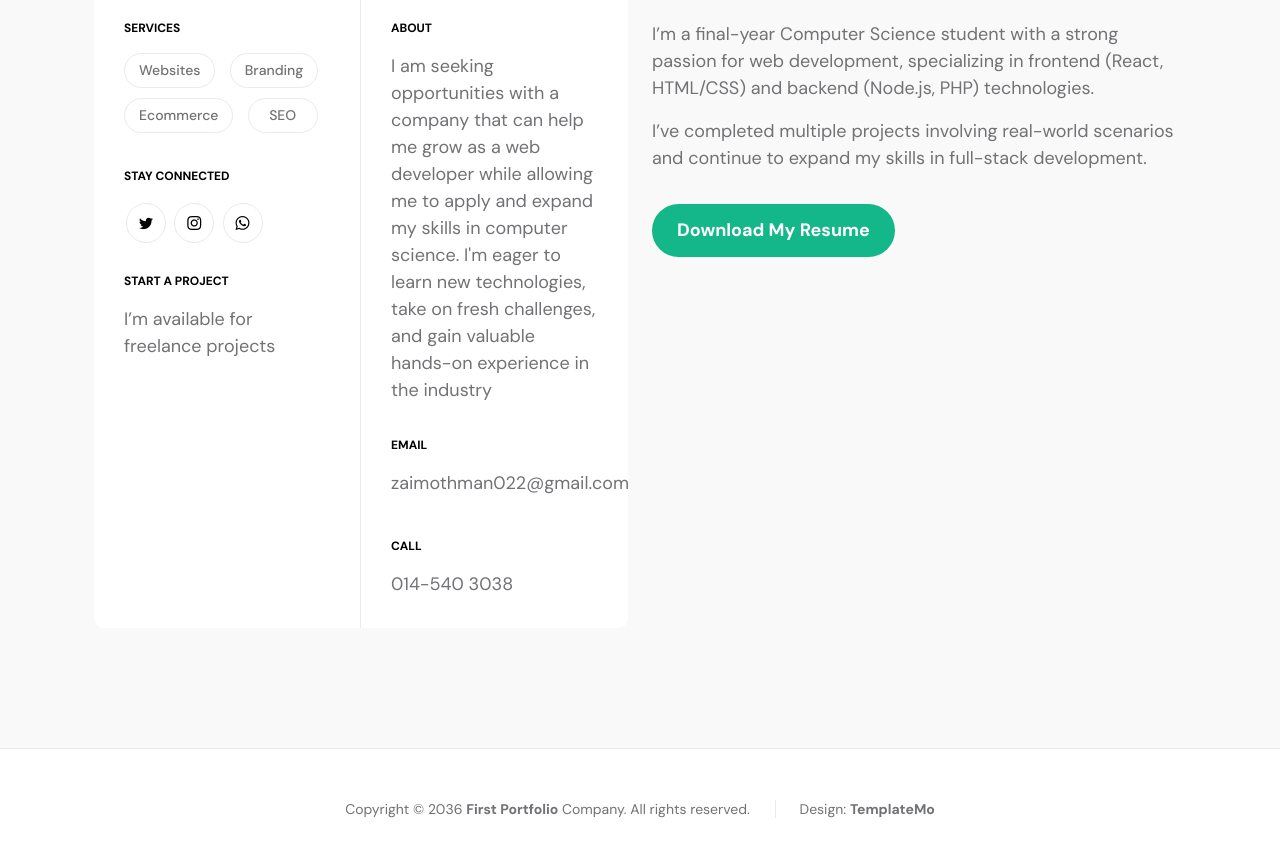
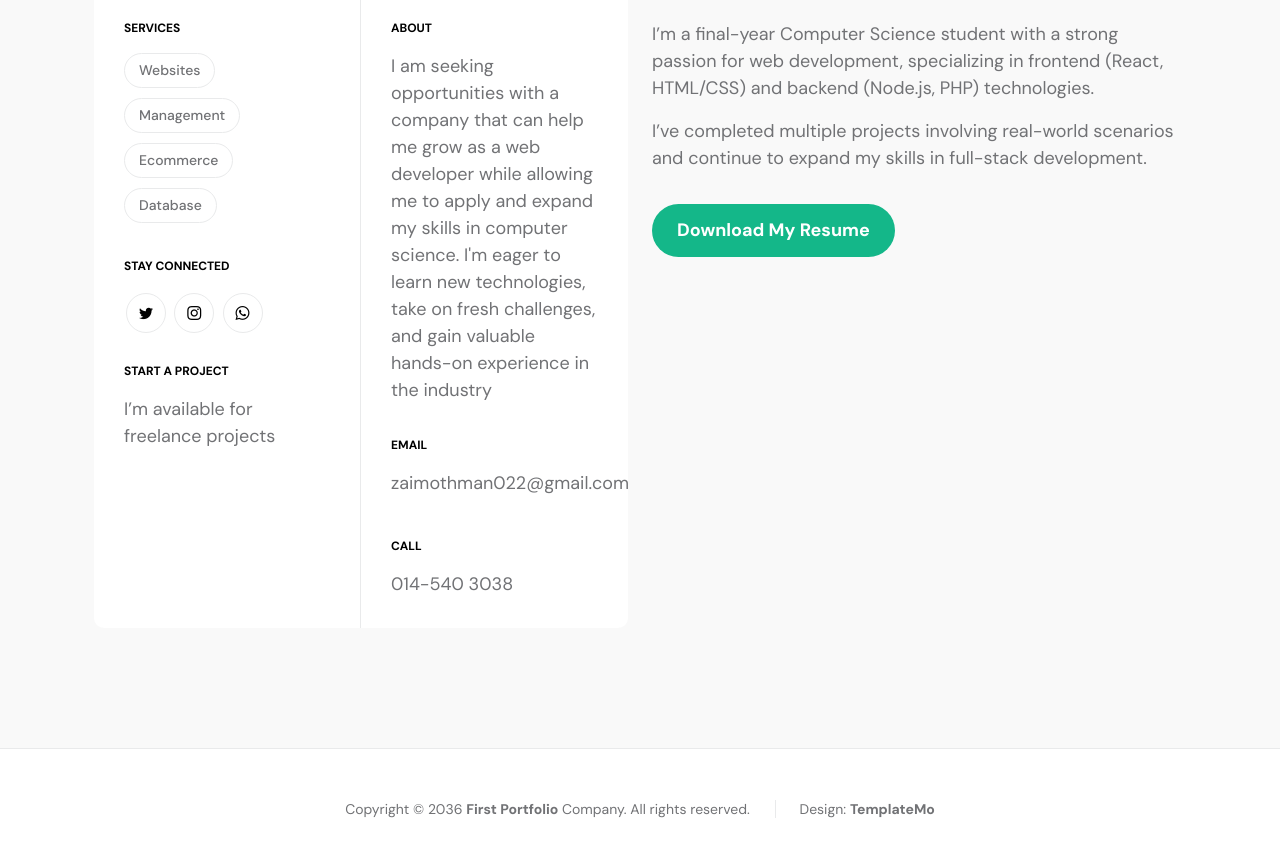
Before and after one commit to Zaim44444/Portfolio, a plain HTML site: page index.html in a window 1280 px wide. Shown: the part 3490-4340 px from the top of the page. Drawn offline with nearby package versions, Linux system fonts and the light colour scheme.

Commit message:
index.html

```diff
--- a/index.html
+++ b/index.html
@@ -312,11 +312,11 @@
                                     <ul class="footer-menu">
                                         <li class="footer-menu-item"><a href="#" class="footer-menu-link">Websites</a></li>
 
-                                        <li class="footer-menu-item"><a href="#" class="footer-menu-link">Branding</a></li>
+                                        <li class="footer-menu-item"><a href="#" class="footer-menu-link">Management</a></li>
 
                                         <li class="footer-menu-item"><a href="#" class="footer-menu-link">Ecommerce</a></li>
 
-                                        <li class="footer-menu-item"><a href="#" class="footer-menu-link">SEO</a></li>
+                                        <li class="footer-menu-item"><a href="#" class="footer-menu-link">Database</a></li>
                                     </ul>
 
                                     <strong class="site-footer-title d-block mt-4 mb-3">Stay connected</strong>
```
